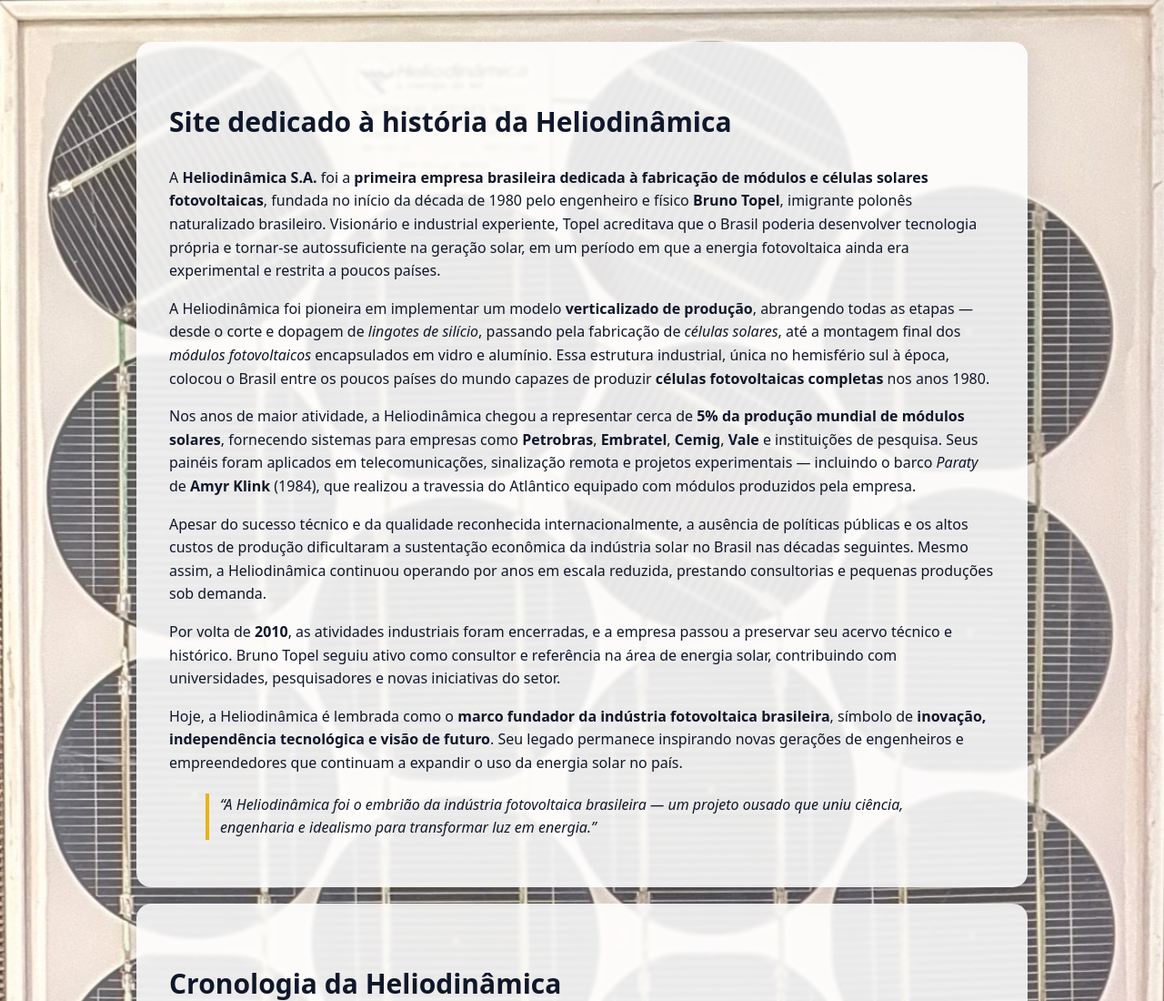
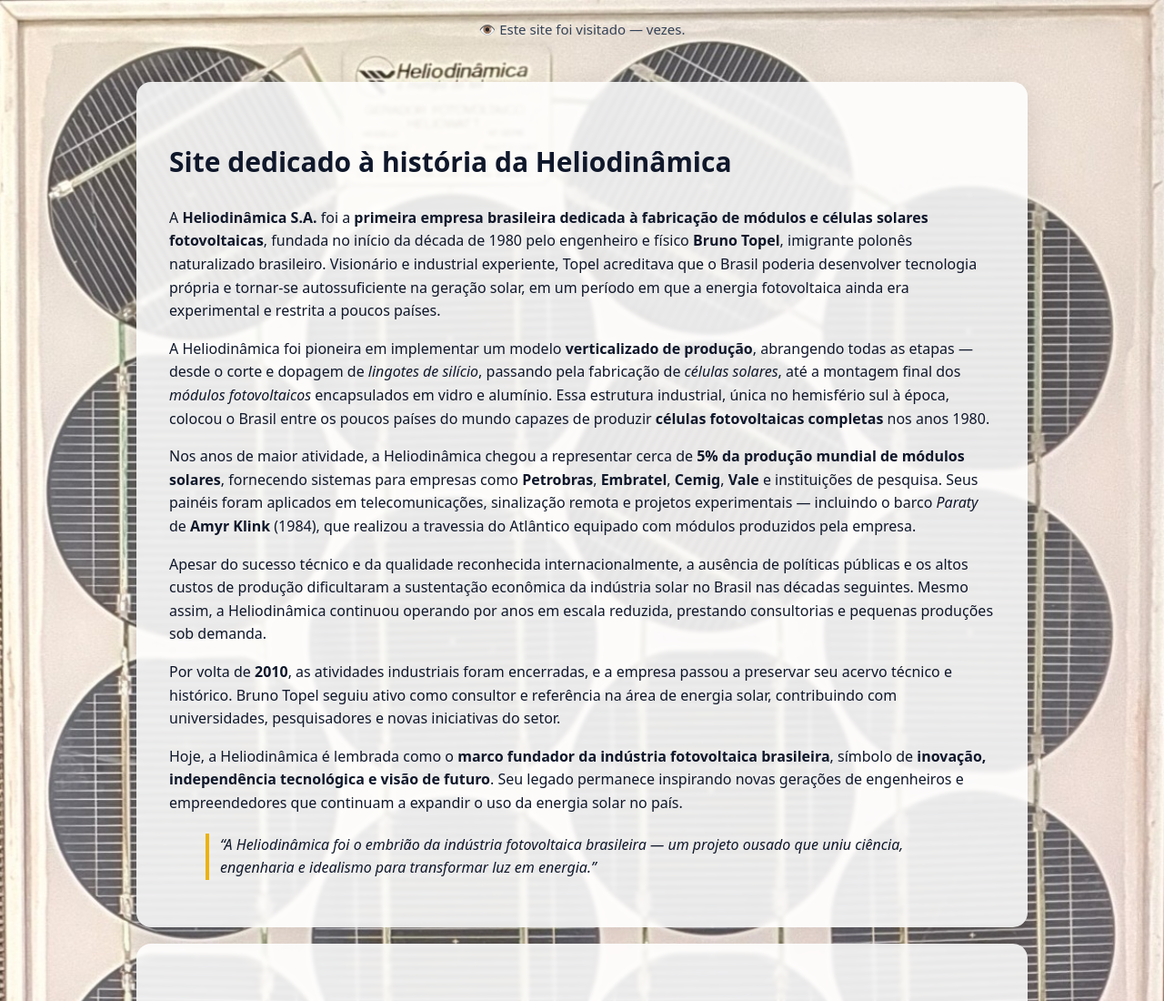
Before and after one commit to rodrigomaruyama/heliodinamica, a plain HTML site: page index.html in a window 1280 px wide. Shown: the top 1100 px of the page at 91% size. Drawn offline with Linux system fonts and the light colour scheme; no server answers.

Commit message:
Update index.html
adicionei o contador

```diff
--- a/index.html
+++ b/index.html
@@ -83,6 +83,27 @@
     }
   </style>
 </head>
+
+  <!-- CONTADOR DE ACESSOS -->
+<div id="contador" style="text-align:center; margin-top:20px; font-size:15px; color:#334155;">
+  👁️ Este site foi visitado <span id="visitas">0</span> vezes.
+</div>
+
+<script>
+  // Define um namespace único para o contador (use o domínio do seu site)
+  const namespace = "heliodinamica.com.br";
+
+  // Chama a API pública CountAPI para incrementar e obter o contador
+  fetch(`https://api.countapi.xyz/hit/${namespace}/visitas`)
+    .then(response => response.json())
+    .then(data => {
+      document.getElementById("visitas").textContent = data.value.toLocaleString("pt-BR");
+    })
+    .catch(() => {
+      document.getElementById("visitas").textContent = "—";
+    });
+</script>
+
 <body>
   <main class="wrap">
 
```
